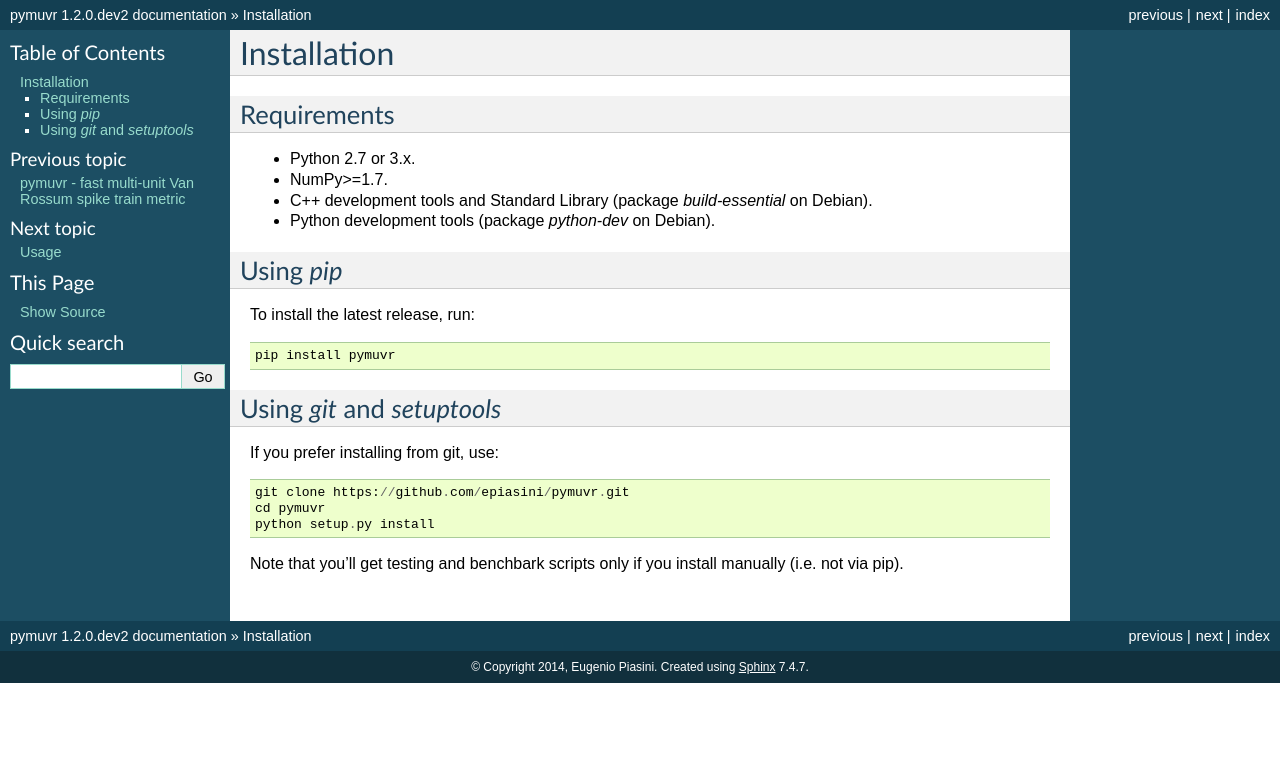
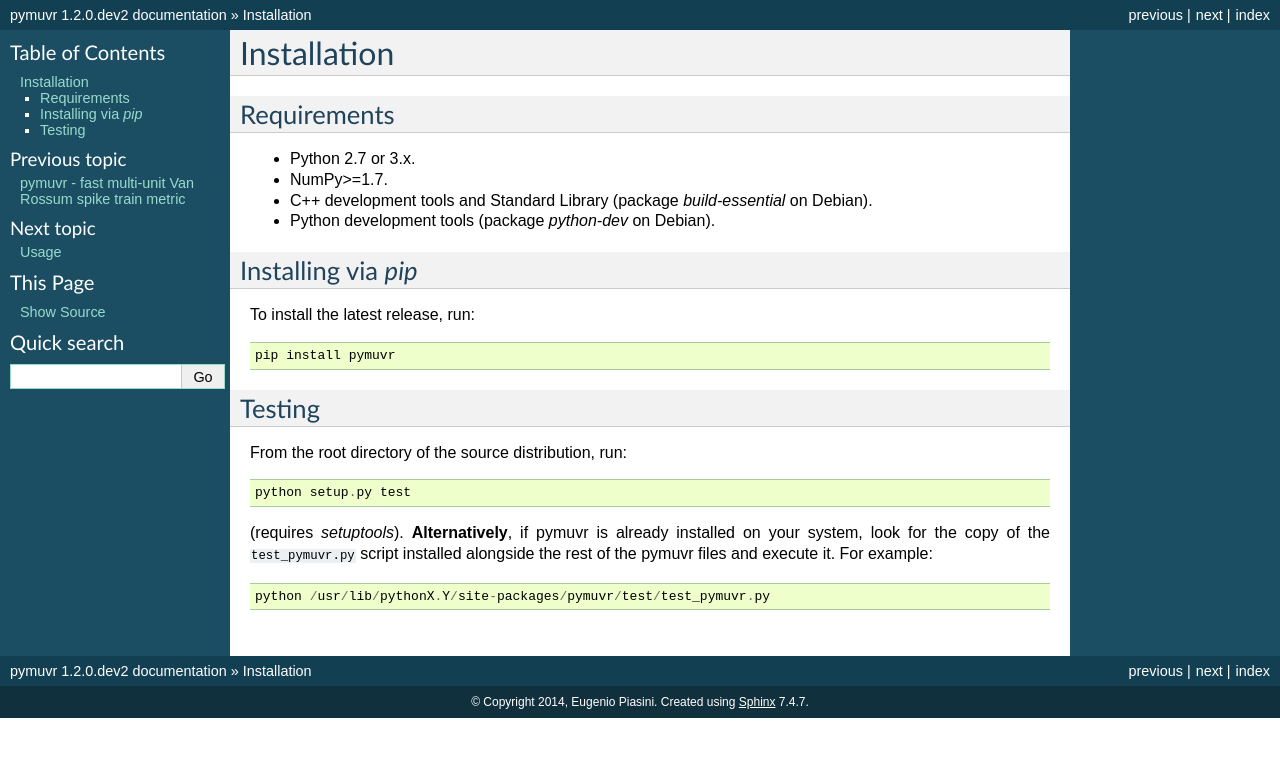
Before and after one commit to epiasini/pymuvr, a Sphinx documentation site: the page built from docs/installation.rst, in a window 1280 px wide. Shown: the top 757 px of the page. Built offline with Sphinx 7.4.7, drawn with Linux system fonts in a browser that asks for light colours.

Commit message:
Update docs; add proper docstrings to functions exposed to Python.

```diff
--- a/docs/installation.rst
+++ b/docs/installation.rst
@@ -9,19 +9,22 @@
 - C++ development tools and Standard Library (package `build-essential` on Debian).
 - Python development tools (package `python-dev` on Debian).
 
-Using *pip*
------------
+Installing via *pip*
+--------------------
 To install the latest release, run::
 
   pip install pymuvr
 
-Using *git* and *setuptools*
-----------------------------
-If you prefer installing from git, use::
+Testing
+-------
 
-  git clone https://github.com/epiasini/pymuvr.git
-  cd pymuvr
-  python setup.py install
+From the root directory of the source distribution, run::
 
-Note that you'll get testing and benchbark scripts only if you install
-manually (i.e. not via pip).
+  python setup.py test
+
+(requires *setuptools*). **Alternatively**, if pymuvr is already
+installed on your system, look for the copy of the ``test_pymuvr.py``
+script installed alongside the rest of the pymuvr files and execute
+it. For example::
+
+  python /usr/lib/pythonX.Y/site-packages/pymuvr/test/test_pymuvr.py
```
Also changed, not shown: README.rst (+9 -9 lines), docs/usage.rst (+14 -18 lines), 3 other files.
